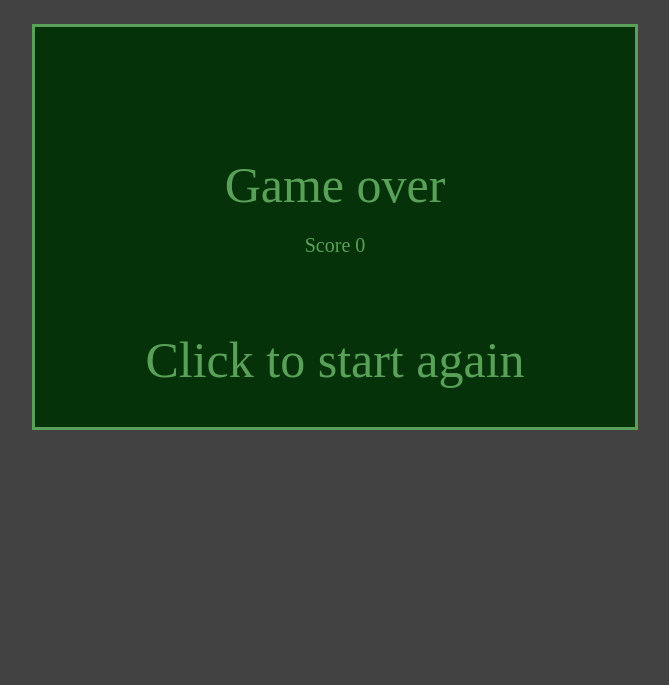
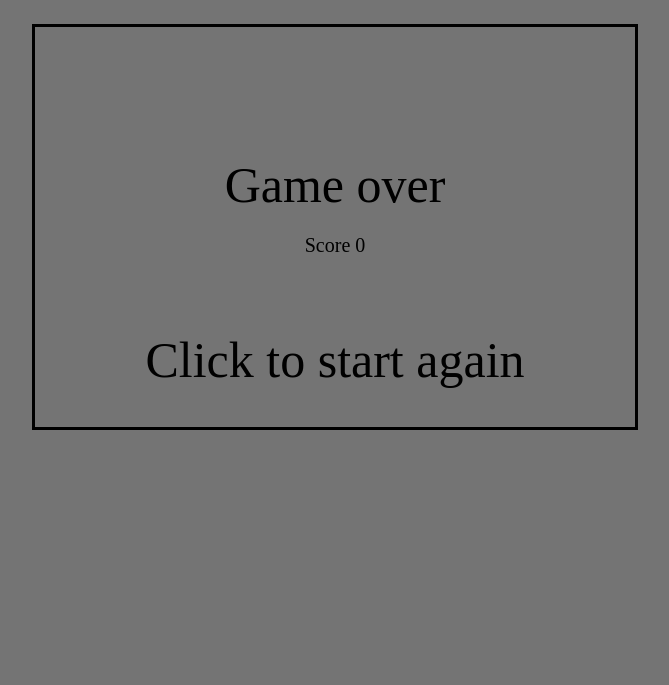
Before and after one commit to SergeiKazanin/Snake, a plain HTML site: page index.html in a window 1280 px wide. Shown: the part 115-800 px from the top of the page, without its empty margins (305-974 px from the left). Drawn offline with Linux system fonts and the light colour scheme.

Commit message:
Edit colors

```diff
--- a/index.html
+++ b/index.html
@@ -12,7 +12,7 @@
     <link href="https://fonts.googleapis.com/css2?family=Roboto:ital@1&display=swap" rel="stylesheet">
     <style>
         body {
-            background-color: rgba(0, 0, 0, 0.742);
+            background-color: rgb(116, 116, 116);
             padding-top: 2rem;
             display: flex;
             flex-direction: column;
@@ -26,7 +26,7 @@
         }
 
         canvas {
-            border: 3px solid rgb(89, 161, 89);
+            border: 3px solid rgb(0, 0, 0);
         }
     </style>
 </head>
--- a/snake.js
+++ b/snake.js
@@ -43,7 +43,7 @@ window.onload = () => {
 
 function update() {
 
-    createRect(0, 0, board.width, board.height, 'rgba(6, 50, 9)');
+    createRect(0, 0, board.width, board.height, 'rgb(116, 116, 116)');
 
     if (gameOver) {
         //game and text
@@ -139,7 +139,7 @@ function createRect(x, y, width, height, color = "black") {
 }
 
 function createText(text, x, y, textAlign = 'start', fontSize = 20) {
-    context.fillStyle = "rgb(89, 161, 89)";
+    context.fillStyle = "rgb(0, 0, 0)";
     context.font = `${fontSize}px Roboto Mono`;
     context.textAlign = textAlign;
     context.fillText(text, x, y);
```
